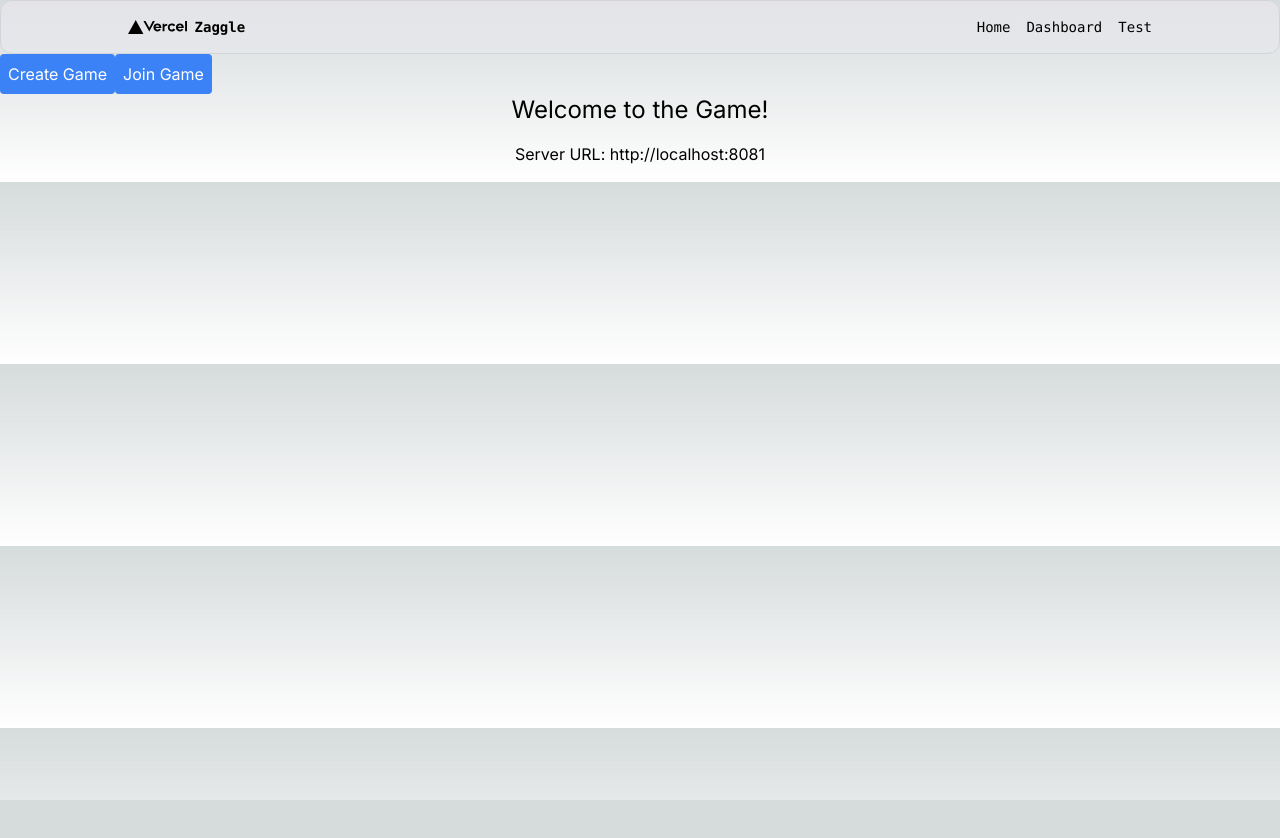
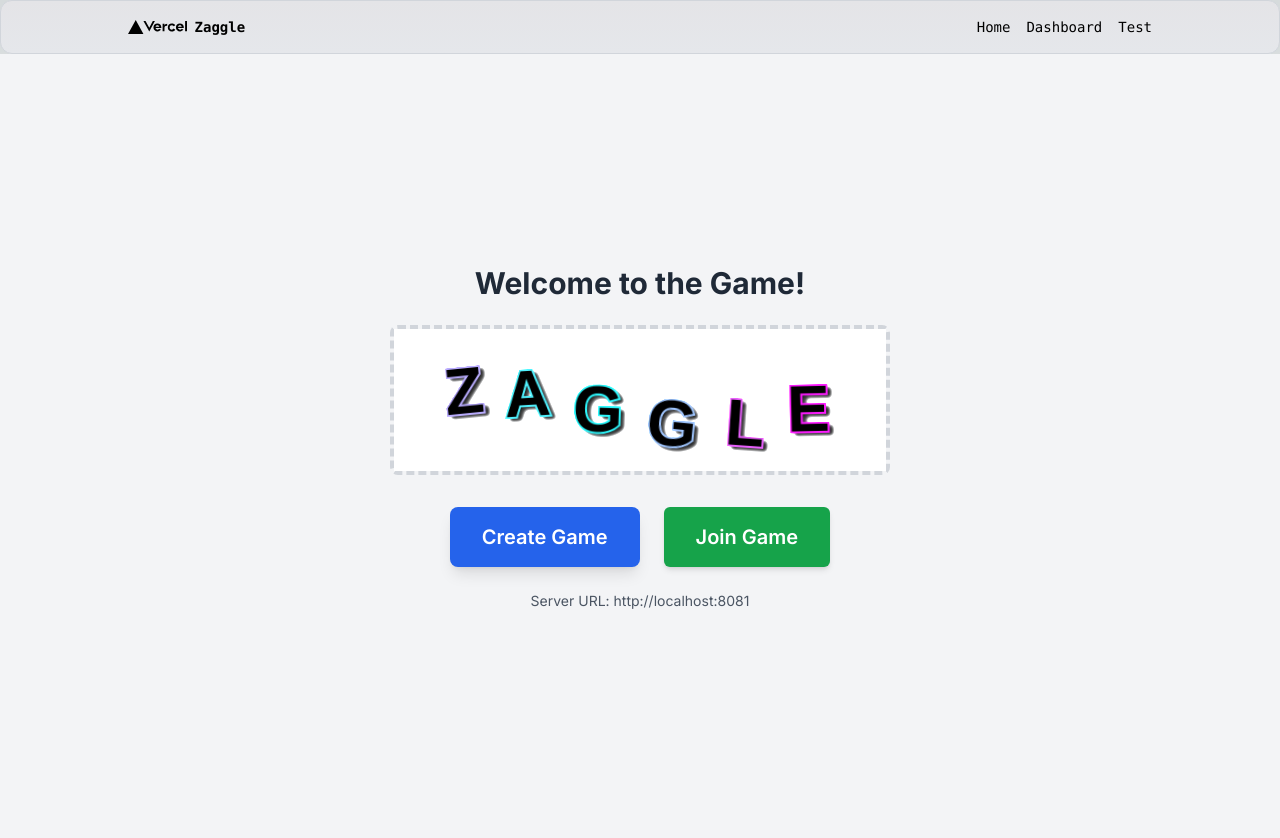
Before and after one commit to tmcgraw13/zaggle, a Next.js app in the folder frontend/: page /dashboard in a window 1280 px wide. Shown: the top 838 px of the page. Before the commit the page ends 800 px from the top, so only its background shows below. Built offline with nearby package versions, Linux system fonts and the light colour scheme.

Commit message:
still need to position in the center for any size box and then i need to be able to remove the duplicate canvas somehow being generated

```diff
--- a/frontend/src/app/dashboard/page.tsx
+++ b/frontend/src/app/dashboard/page.tsx
@@ -1,28 +1,50 @@
 "use client";
+import { useState } from "react";
 import serverUrl from "@/utils/config";
-import { useState } from "react";
 import CreateGame from "./CreateGame";
 import JoinGame from "./JoinGame";
 import ButtonStandard from "@/components/ButtonStandard";
+import ZaggleLogoAnimation from "@/components/ZaggleLogoAnimation";
 
 export default function GameDashboard() {
   const [showComponent, setShowComponent] = useState<"join" | null>(null);
 
   return (
-    <div>
-      <div style={{ display: "inline-flex", alignItems: "center" }}>
+    <div className="flex flex-col items-center justify-center min-h-screen bg-gray-100">
+      <h1 className="text-3xl font-bold text-gray-800 mb-6">
+        Welcome to the Game!
+      </h1>
+
+      {/* Zaggle Logo Animation with border */}
+      <div
+        className="mb-8 border-4 border-dashed border-gray-300 rounded-lg p-4"
+        style={{
+          padding: 0,
+          height: "150px", // Match the height of the parent container
+          width: "500px", // Make the width dynamic, it will take the full width of the parent
+        }}
+      >
+        <ZaggleLogoAnimation />
+      </div>
+
+      {/* Buttons for creating or joining a game */}
+      <div className="flex gap-6 mb-6">
         <CreateGame />
         <ButtonStandard
           onButtonClick={() => setShowComponent("join")}
-          buttonName={"Join Game"}
+          buttonName="Join Game"
+          className="px-6 py-3 bg-green-600 text-white rounded-md shadow-md transition-all duration-300 hover:bg-green-700"
         />
       </div>
-      <h1 className="text-2xl mb-4 text-center">
-        Welcome to the Game!
-      </h1>
-      <p className="text-center">Server URL: {serverUrl}</p>
 
-      <div className="mt-4">{showComponent === "join" && <JoinGame />}</div>
+      <p className="text-center text-sm text-gray-600 mb-4">
+        Server URL: {serverUrl}
+      </p>
+
+      {/* Display Join Game component */}
+      <div className="mt-4 w-full max-w-md">
+        {showComponent === "join" && <JoinGame />}
+      </div>
     </div>
   );
 }
--- a/frontend/src/app/test/PixiComponent.tsx
+++ b/frontend/src/app/test/PixiComponent.tsx
@@ -58,9 +58,6 @@ const PixiComponent = () => {
         //     graphics.stroke({ width: Math.random() * 30, color: Math.random() * 0xffffff });
         // });
 
-
-
-
         // Load the bunny texture
         const texture = await Assets.load(
           "https://pixijs.com/assets/bunny.png"
@@ -80,7 +77,7 @@ const PixiComponent = () => {
 
           console.log("Textures Loaded!")
 
-          let player_input = []
+          let player_input: any = []
 
           addEventListener("keydown", (event) => {
 
--- a/frontend/src/components/ButtonStandard.tsx
+++ b/frontend/src/components/ButtonStandard.tsx
@@ -1,25 +1,22 @@
-import { useState } from "react";
-import { startGame } from "@/services/apiService";
-
 interface ButtonProps {
   onButtonClick: () => void;
   buttonName: string;
+  className?: string;  // Added className as an optional property
 }
 
 const ButtonStandard: React.FC<ButtonProps> = ({
   onButtonClick,
   buttonName,
+  className = "",  // Default to an empty string if no className is provided
 }) => {
   return (
-
     <button
       id="myButton"
       onClick={onButtonClick}
-        className="p-2 bg-blue-500 text-white rounded"
+      className={`px-8 py-4 text-xl font-semibold bg-blue-600 text-white rounded-lg shadow-lg transition-all duration-300 hover:bg-blue-700 hover:scale-105 transform ${className}`} // Made button bigger and added hover effects
     >
       {buttonName}
     </button>
-
   );
 };
 
--- /dev/null
+++ b/frontend/src/components/ZaggleLogoAnimation.tsx
@@ -0,0 +1,149 @@
+"use client";
+
+import { useEffect, useRef } from "react";
+import { Application, Color, Container, Text, TextStyle } from "pixi.js";
+
+const ZaggleLogoAnimation = () => {
+  const pixiContainer = useRef<HTMLDivElement | null>(null);
+
+  useEffect(() => {
+    // Create PixiJS application with `init()` as you requested
+    (async () => {
+      const app = new Application();
+
+      // Initialize PixiJS application with the desired settings
+      await app.init({
+        backgroundColor: 0xffffff, // White background color (not used with transparency)
+        backgroundAlpha: 0, // Transparent background for PixiJS canvas
+        antialias: true,        // Enable antialiasing for smoother rendering
+      });
+
+      // Attach PixiJS canvas to the container
+      if (pixiContainer.current) {
+        pixiContainer.current.appendChild(app.canvas);
+      }
+
+      const logoContainer = new Container();
+      app.stage.addChild(logoContainer);
+
+      // Letters of "ZAGGLE"
+      const letters = ["Z", "A", "G", "G", "L", "E"];
+      const letterSprites = letters.map((letter, index) => {
+        // Define text style
+        const style = new TextStyle({
+          fontFamily: "Arial",
+          fontSize: 64, // Fixed font size
+          fontWeight: "bold",
+          fill: 0x000000, // Black color for text
+          stroke: { color: "#ffffff", width: 4 }, // Stroke color and width
+          dropShadow: {
+            color: "#000000",
+            blur: 4,
+            angle: Math.PI / 6,
+            distance: 5,
+          },
+        });
+
+        // Create PixiJS Text object
+        const text = new Text({text:letter, style});
+        text.anchor.set(0.5); // Center anchor
+        text.y = 100; // Default vertical position (will animate later)
+
+        // Add text to the stage
+        logoContainer.addChild(text);
+
+        // Animation function
+        const animation = () => {
+          // Bounce effect for the Y position (sin wave for smooth vertical movement)
+          text.y = app.canvas.height / 2 + Math.sin(app.ticker.lastTime / 100 + index) * 18;
+
+          // Color cycling effect (changing RGB values)
+          text.tint = new Color([
+            Math.abs(Math.sin(app.ticker.lastTime / 1000 + index * 0.5)),
+            Math.abs(Math.cos(app.ticker.lastTime / 1000 + index * 0.5)),
+            1, // Constant blue component
+          ]).toNumber();
+
+          // Slow rotation effect for each letter
+          text.rotation = Math.sin(app.ticker.lastTime / 500 + index) * 0.1;
+        };
+
+        // Add the animation to Pixi's ticker
+        app.ticker.add(animation);
+
+        return text;
+      });
+
+      // Calculate the total width of the letters and position them from the left edge of the container
+      const letterSpacing = 15; // Space between letters
+      let xOffset = 50; // Start positioning from the left side
+      letterSprites.forEach((letter) => {
+        letter.x = xOffset;
+        xOffset += letter.width + letterSpacing; // Move to the next letter
+      });
+
+      // Calculate the total width of the logo (letters + spacing)
+      const totalWidth = xOffset - letterSpacing; // We subtract the last spacing since there's no letter after the last one
+
+      // Position the logo container at the center horizontally (no centering vertically)
+      const positionLogoCenter = () => {
+        if (pixiContainer.current) {
+          const parentWidth = pixiContainer.current.clientWidth;
+          const parentHeight = pixiContainer.current.clientHeight;
+
+          // Set logoContainer x to center it horizontally within the parent container
+          logoContainer.x = (parentWidth - totalWidth) / 2;
+
+          // Ensure logoContainer is vertically centered using the updated height
+          logoContainer.y = (parentHeight - logoContainer.height) / 2;
+        }
+      };
+
+      // Resize logic for PixiJS canvas
+      const resizeCanvas = () => {
+        if (pixiContainer.current && app.view) {
+          const parentWidth = pixiContainer.current.clientWidth;
+          const parentHeight = pixiContainer.current.clientHeight;
+
+          // Resize the PixiJS canvas to match the parent container size
+          app.renderer.resize(parentWidth, parentHeight);
+
+          positionLogoCenter(); // Reposition logo container after resize
+        }
+      };
+
+      // Initial resize when the component mounts
+      resizeCanvas();
+
+      // Wait for the first render to properly calculate and center the logo
+      app.ticker.add(() => {
+        // After the first render, call resize to ensure everything is positioned correctly
+        positionLogoCenter();
+      });
+
+      // Adjust canvas size when the window or container is resized
+      window.addEventListener("resize", resizeCanvas);
+
+      // Cleanup PixiJS application on unmount
+      return () => {
+        window.removeEventListener("resize", resizeCanvas);
+        app.stage.removeChildren();
+        app.destroy(true, true);
+      };
+    })();
+  }, []);
+
+  return (
+    <div
+      ref={pixiContainer}
+      style={{
+        height: "100%",           // Ensure the container takes full height of the parent
+        overflow: "hidden",       // Hide any overflow caused by scaling or animation
+      }}
+    >
+      {/* PixiJS canvas will be appended here dynamically */}
+    </div>
+  );
+};
+
+export default ZaggleLogoAnimation;
```
Lines whose indentation alone changed are shown as unchanged.
